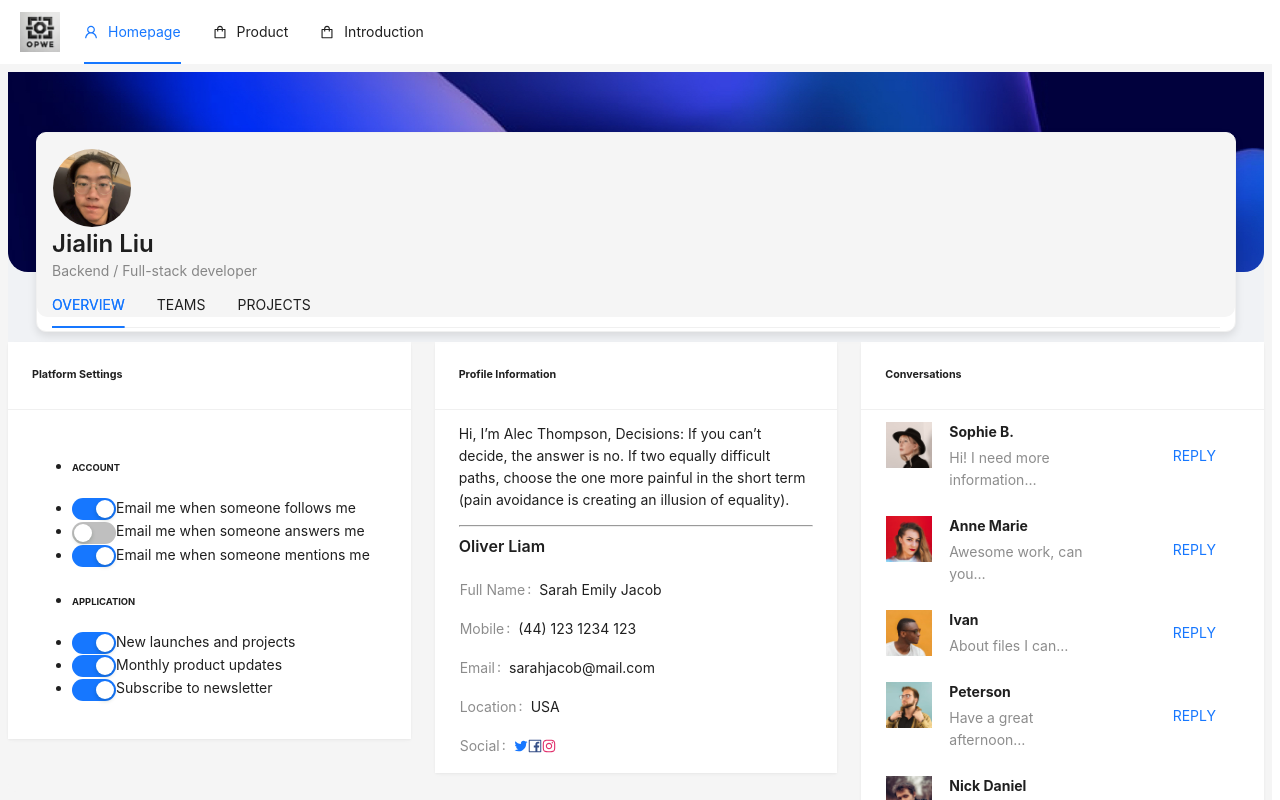
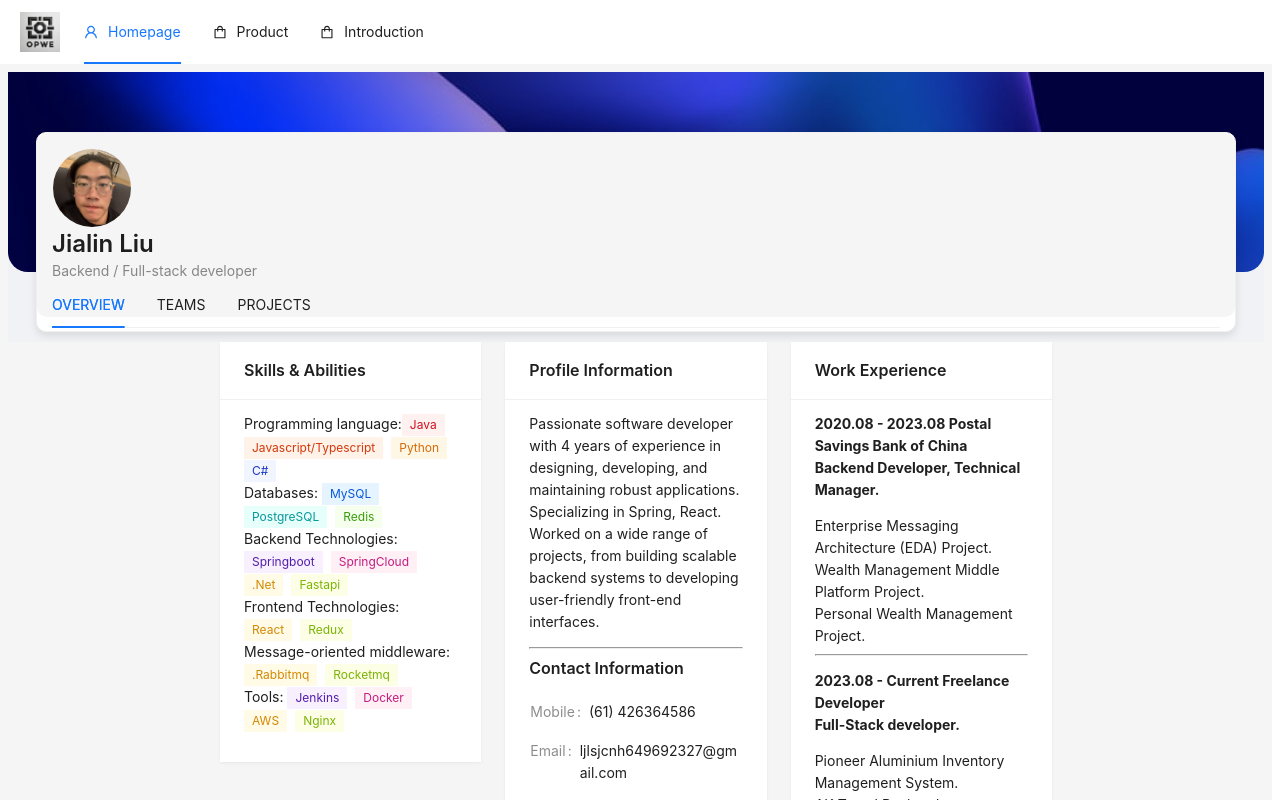
Before and after one commit to Glennnnnn/opwe_frontend, a React (Create React App) app: page /testPage in a window 1280 px wide. Built offline with nearby package versions, Linux system fonts and the light colour scheme.

Commit message:
[031224]

```diff
--- a/src/pages/TestPage/Profile.tsx
+++ b/src/pages/TestPage/Profile.tsx
@@ -16,30 +16,26 @@ import {
   Col,
   Card,
   Button,
-  List,
   Descriptions,
   Avatar,
-  Radio,
-  Switch,
   Upload,
   message,
   Typography,
-  Tabs
+  Tabs,
+  Tag
 } from "antd";
 
 import {
-  FacebookOutlined,
-  TwitterOutlined,
-  InstagramOutlined,
   VerticalAlignTopOutlined,
-  UserOutlined
+  UserOutlined,
+  LinkedinOutlined,
+  GithubOutlined
 } from "@ant-design/icons";
 
 import "./profile.scss"
 
 import facialImg from "@/assets/images/facialImg.jpg"
 
-import bgProfile from "@/assets/images/bg-profile.jpg";
 import profilavatar from "@/assets/images/face-1.jpg";
 import convesionImg from "@/assets/images/face-3.jpg";
 import convesionImg2 from "@/assets/images/face-4.jpg";
@@ -201,87 +197,113 @@ function Profile() {
           </div>
         </Card>
       </div>
-      <Row gutter={[24, 0]}>
+      <Row gutter={[24, 0]} style={{
+        margin: "0px 200px"
+      }}>
         <Col span={24} md={8} className="mb-24 ">
           <Card
             bordered={false}
-            className="header-solid h-full"
-            title={<h6 className="font-semibold m-0">Platform Settings</h6>}
-          >
-            <ul className="list settings-list">
-              <li>
-                <h6 className="list-header text-sm text-muted">ACCOUNT</h6>
-              </li>
-              <li>
-                <Switch defaultChecked />
-
-                <span>Email me when someone follows me</span>
-              </li>
-              <li>
-                <Switch />
-                <span>Email me when someone answers me</span>
-              </li>
-              <li>
-                <Switch defaultChecked />
-                <span>Email me when someone mentions me</span>
-              </li>
-              <li>
-                <h6 className="list-header text-sm text-muted m-0">
-                  APPLICATION
-                </h6>
-              </li>
-              <li>
-                <Switch defaultChecked />
-                <span>New launches and projects</span>
-              </li>
-              <li>
-                <Switch defaultChecked />
-                <span>Monthly product updates</span>
-              </li>
-              <li>
-                <Switch defaultChecked />
-                <span>Subscribe to newsletter</span>
-              </li>
-            </ul>
-          </Card>
-        </Col>
-        <Col span={24} md={8} className="mb-24">
-          <Card
-            bordered={false}
-            title={<h6 className="font-semibold m-0">Profile Information</h6>}
+            title={<p className="font-semibold m-0">Skills & Abilities</p>}
             className="header-solid h-full card-profile-information"
             bodyStyle={{ paddingTop: 0, paddingBottom: 16 }}
           >
             <p className="text-dark">
               {" "}
-              Hi, I’m Alec Thompson, Decisions: If you can’t decide, the answer
-              is no. If two equally difficult paths, choose the one more painful
-              in the short term (pain avoidance is creating an illusion of
-              equality).{" "}
+              Programming language:
+              <Tag bordered={false} color="red">
+                Java
+              </Tag>
+              <Tag bordered={false} color="volcano">
+                Javascript/Typescript
+              </Tag>
+              <Tag bordered={false} color="orange">
+                Python
+              </Tag>
+              <Tag bordered={false} color="geekblue">
+                C#
+              </Tag> <br />
+              Databases: <Tag bordered={false} color="blue">
+                MySQL
+              </Tag>
+              <Tag bordered={false} color="cyan">
+                PostgreSQL
+              </Tag>
+              <Tag bordered={false} color="green">
+                Redis
+              </Tag><br />
+              Backend Technologies:
+              <Tag bordered={false} color="purple">
+                Springboot
+              </Tag>
+              <Tag bordered={false} color="magenta">
+                SpringCloud
+              </Tag>
+              <Tag bordered={false} color="gold">
+                .Net
+              </Tag>
+              <Tag bordered={false} color="lime">
+                Fastapi
+              </Tag><br />
+              Frontend Technologies: <Tag bordered={false} color="gold">
+                React
+              </Tag>
+              <Tag bordered={false} color="lime">
+                Redux
+              </Tag><br />
+              Message-oriented middleware: <Tag bordered={false} color="gold">
+                .Rabbitmq
+              </Tag>
+              <Tag bordered={false} color="lime">
+                Rocketmq
+              </Tag><br />
+              Tools: <Tag bordered={false} color="purple">
+                Jenkins
+              </Tag>
+              <Tag bordered={false} color="magenta">
+                Docker
+              </Tag>
+              <Tag bordered={false} color="gold">
+                AWS
+              </Tag>
+              <Tag bordered={false} color="lime">
+                Nginx
+              </Tag><br />
+              {" "}
+            </p>
+
+          </Card>
+        </Col>
+        <Col span={24} md={8} className="mb-24" >
+          <Card
+            bordered={false}
+            title={<p className="font-semibold m-0">Profile Information</p>}
+            className="header-solid h-full card-profile-information"
+            bodyStyle={{ paddingTop: 0, paddingBottom: 16 }}
+          >
+            <p className="text-dark">
+              {" "}
+              Passionate software developer with 4
+              years of experience in designing, developing, and maintaining robust applications.
+              Specializing in Spring, React. Worked on a wide range of projects,
+              from building scalable backend systems to developing user-friendly front-end interfaces.{" "}
             </p>
             <hr className="my-25" />
-            <Descriptions title="Oliver Liam">
-              <Descriptions.Item label="Full Name" span={3}>
-                Sarah Emily Jacob
-              </Descriptions.Item>
+            <Descriptions title="Contact Information">
               <Descriptions.Item label="Mobile" span={3}>
-                (44) 123 1234 123
+                (61) 426364586
               </Descriptions.Item>
               <Descriptions.Item label="Email" span={3}>
-                sarahjacob@mail.com
+                ljlsjcnh649692327@gmail.com
               </Descriptions.Item>
               <Descriptions.Item label="Location" span={3}>
-                USA
+                Melbourne, Victoria
               </Descriptions.Item>
               <Descriptions.Item label="Social" span={3}>
-                <a href="#pablo" className="mx-5 px-5">
-                  {<TwitterOutlined />}
+                <a href="https://www.linkedin.com/in/jialin-liu-ab3585126/" className="mx-5 px-5">
+                  {<LinkedinOutlined />}
                 </a>
-                <a href="#pablo" className="mx-5 px-5">
-                  {<FacebookOutlined style={{ color: "#344e86" }} />}
-                </a>
-                <a href="#pablo" className="mx-5 px-5">
-                  {<InstagramOutlined style={{ color: "#e1306c" }} />}
+                <a href="https://github.com/Glennnnnn" className="mx-5 px-5">
+                  {<GithubOutlined style={{ color: "#344e86" }} />}
                 </a>
               </Descriptions.Item>
             </Descriptions>
@@ -290,27 +312,34 @@ function Profile() {
         <Col span={24} md={8} className="mb-24">
           <Card
             bordered={false}
-            title={<h6 className="font-semibold m-0">Conversations</h6>}
-            className="header-solid h-full"
+            title={<p className="font-semibold m-0">Work Experience</p>}
+            className="header-solid h-full card-profile-information"
             bodyStyle={{ paddingTop: 0, paddingBottom: 16 }}
           >
-            <List
-              itemLayout="horizontal"
-              dataSource={data}
-              split={false}
-              className="conversations-list"
-              renderItem={(item) => (
-                <List.Item actions={[<Button type="link">REPLY</Button>]}>
-                  <List.Item.Meta
-                    avatar={
-                      <Avatar shape="square" size={48} src={item.avatar} />
-                    }
-                    title={item.title}
-                    description={item.description}
-                  />
-                </List.Item>
-              )}
-            />
+            <p className="text-dark">
+              <strong>
+                {" "}
+                2020.08 - 2023.08
+                Postal Savings Bank of China <br />
+                Backend Developer, Technical Manager.{" "}
+              </strong>
+            </p>
+            Enterprise Messaging Architecture (EDA) Project.<br />
+            Wealth Management Middle Platform Project.<br />
+            Personal Wealth Management Project.
+            <hr className="my-25" />
+            <p className="text-dark">
+              <strong>
+                {" "}
+                2023.08 - Current
+                Freelance Developer <br />
+                Full-Stack developer.{" "}
+              </strong>
+            </p>
+            Pioneer Aluminium Inventory Management System.<br />
+            AK Travel Backend Management System.<br />
+            WeGroupCarPool Management System.
+
           </Card>
         </Col>
       </Row>
@@ -323,6 +352,9 @@ function Profile() {
             <p>Architects design houses</p>
           </>
         }
+        style={{
+          margin: "0px 20px"
+        }}
       >
         <Row gutter={[24, 24]}>
           {project.map((p, index) => (
```
Also changed, not shown: src/pages/ProductPage/index.tsx (+81 -5 lines).
